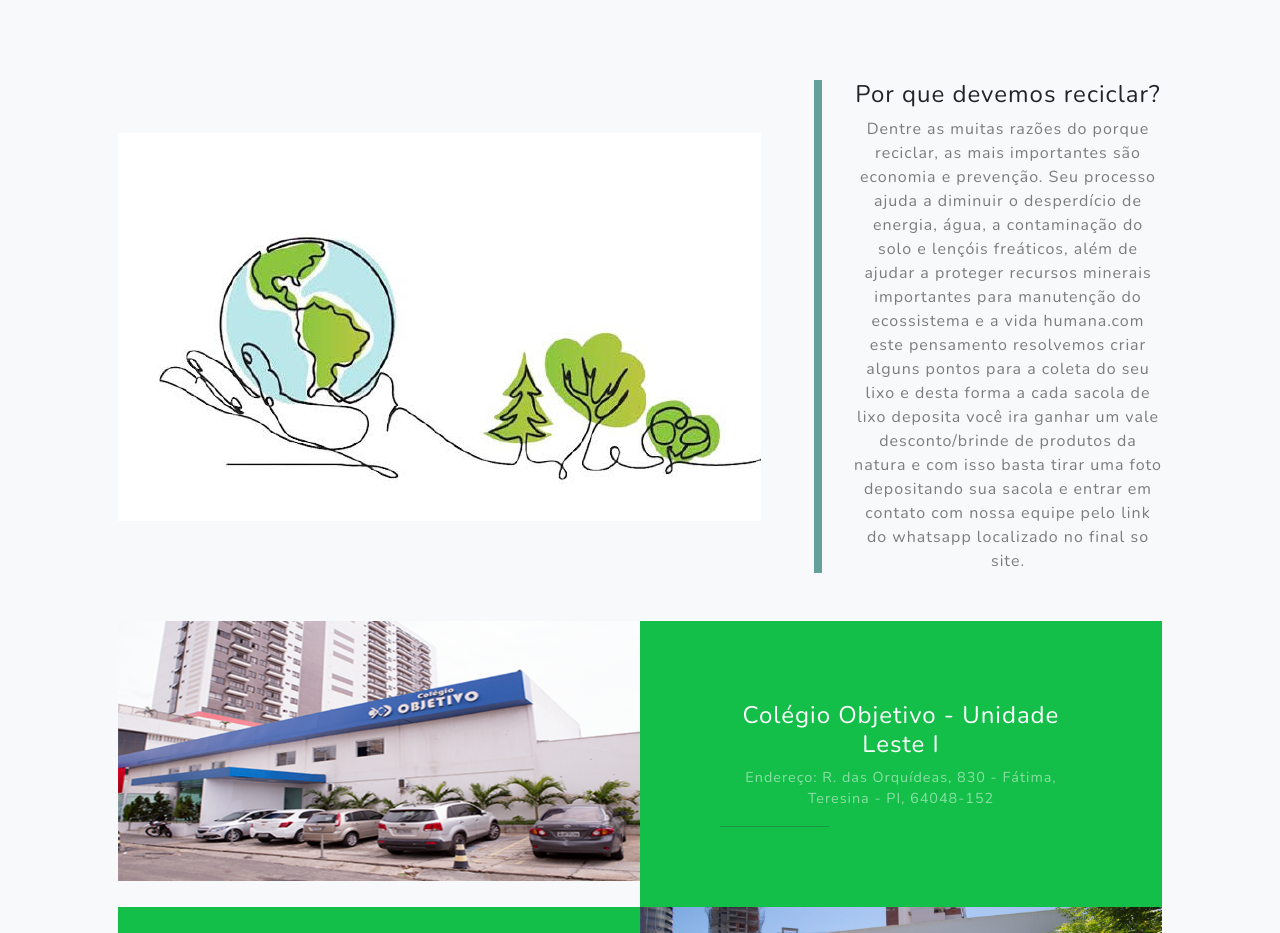
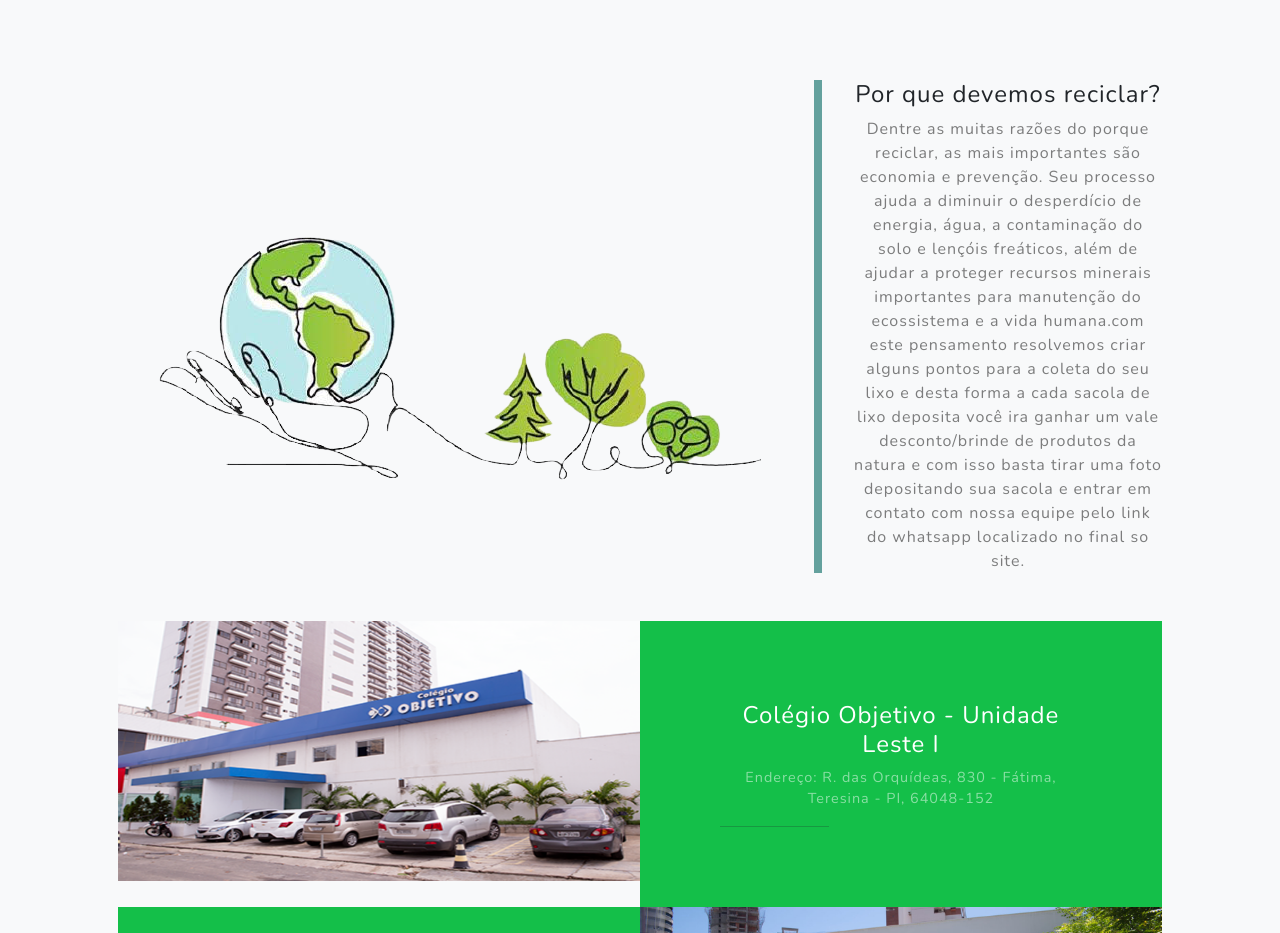
Before and after one commit to Lucasm12/Lucasm12.github.io, a plain HTML site: page index.html in a window 1280 px wide. Shown: the part 2000-2933 px from the top of the page. Drawn offline with nearby package versions, Linux system fonts and the light colour scheme.

Commit message:
Add files via upload
upload 10

```diff
--- a/index.html
+++ b/index.html
@@ -69,7 +69,7 @@
             <div class="container px-4 px-lg-5">
                 <!-- Featured Project Row-->
                 <div class="row gx-0 mb-4 mb-lg-5 align-items-center">
-                    <div class="col-xl-8 col-lg-7"><img class="img-fluid mb-3 mb-lg-0" src="assets/img/3.jpg" alt="..." /></div>
+                    <div class="col-xl-8 col-lg-7"><img class="img-fluid mb-3 mb-lg-0" src="assets/img/3.png" alt="..." /></div>
                     <div class="col-xl-4 col-lg-5">
                         <div class="featured-text text-center text-lg-left">
                             <h4>Por que devemos reciclar?</h4>
```
Also changed, not shown: assets/img/3.png (added).
